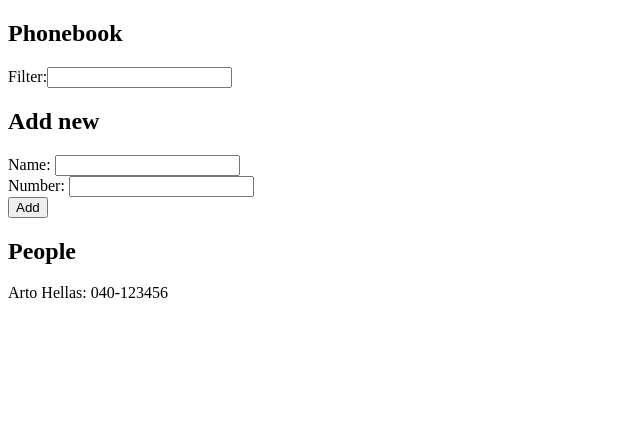
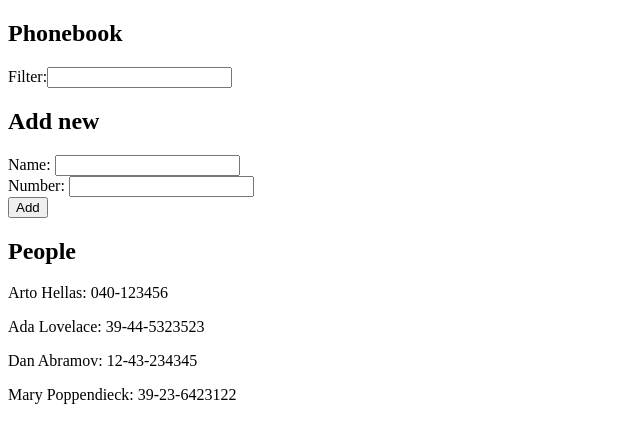
Before and after one commit to astoaks05/fullstackopen, a React (Vite) app in the folder part2/phonebook/: page / in a window 1280 px wide. Shown: the top 442 px of the page, without its empty margins (0-640 px from the left). Built offline with nearby package versions, Linux system fonts and the light colour scheme; data requests are answered from the project's data file.

Commit message:
Create a JSON server to display initial data

```diff
--- /dev/null
+++ b/part2/phonebook/db.json
@@ -0,0 +1,24 @@
+{
+    "persons":[
+        {
+            "name": "Arto Hellas",
+            "number": "040-123456",
+            "id": "1"
+        },
+        {
+            "name": "Ada Lovelace",
+            "number": "39-44-5323523",
+            "id": "2"
+        },
+        {
+            "name": "Dan Abramov",
+            "number": "12-43-234345",
+            "id": "3"
+        },
+        {
+            "name": "Mary Poppendieck",
+            "number": "39-23-6423122",
+            "id": "4"
+            }
+    ]
+}
--- a/part2/phonebook/package.json
+++ b/part2/phonebook/package.json
@@ -7,7 +7,8 @@
     "dev": "vite",
     "build": "vite build",
     "lint": "eslint .",
-    "preview": "vite preview"
+    "preview": "vite preview",
+    "server": "json-server -p 3001 db.json"
   },
   "dependencies": {
     "react": "^19.2.8",
--- a/part2/phonebook/src/App.jsx
+++ b/part2/phonebook/src/App.jsx
@@ -1,16 +1,26 @@
 import AddNew from './components/AddNew';
 import DisplayPeople from './components/DisplayPeople';
 import Filter from './components/Filter';
-import {useState} from 'react';
+import {useState, useEffect} from 'react';
+import axios from 'axios';
+
+
 
 
 const App = () => {
   const [persons, setPersons] = useState([
-    { name: 'Arto Hellas', number: '040-123456', id: 1,},
   ]);
   const [newName, setNewName] = useState('');
   const [newNumber, setNewNumber] = useState('');
   const [newFilter, setNewFilter] = useState('');
+
+  useEffect(() => {
+    axios
+      .get('http://localhost:3001/persons')
+      .then(promise => {
+        setPersons(promise.data);
+      })
+  })
 
   const handleNewFilter = (event) => {
     setNewFilter(event.target.value);
```
